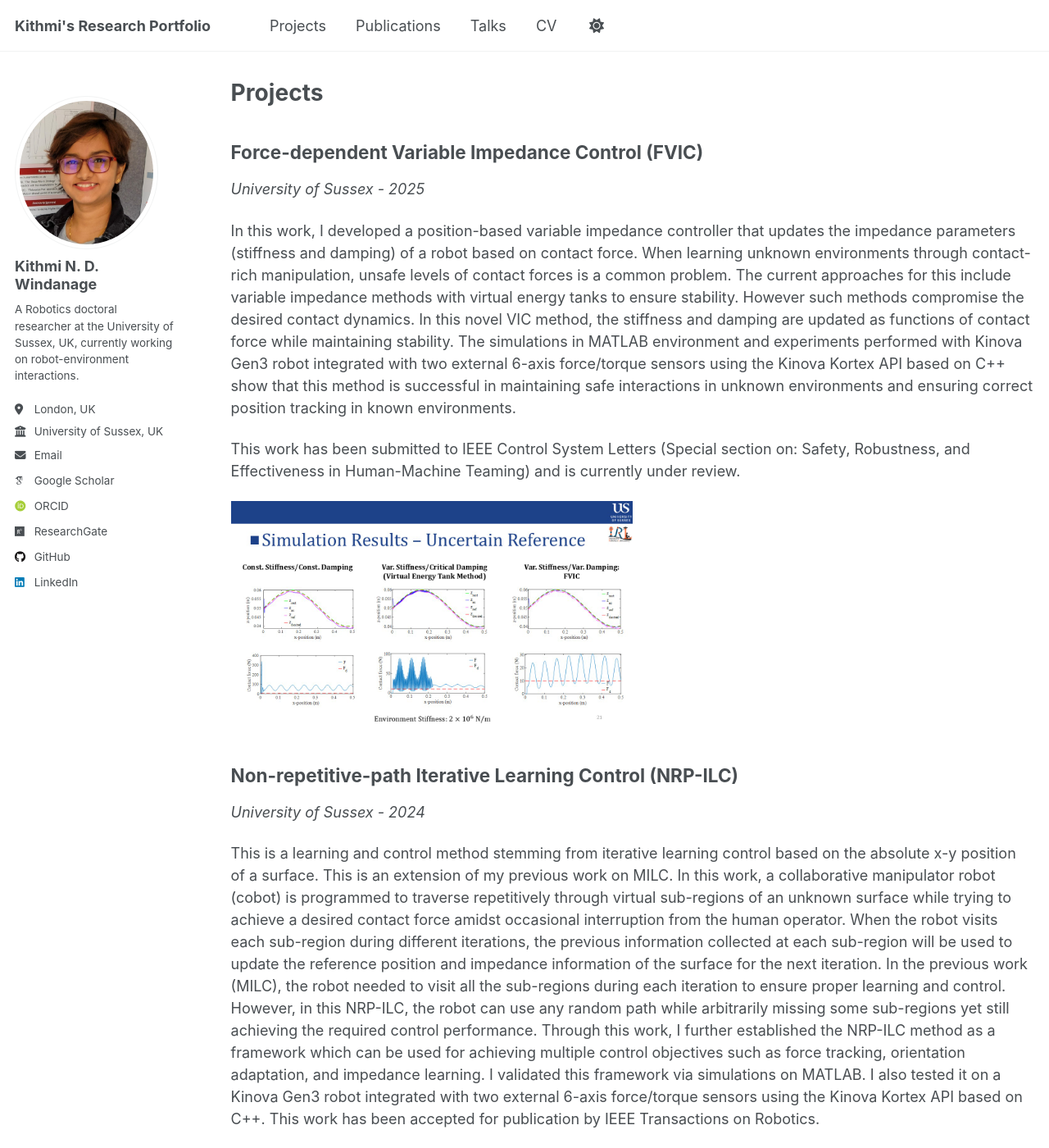
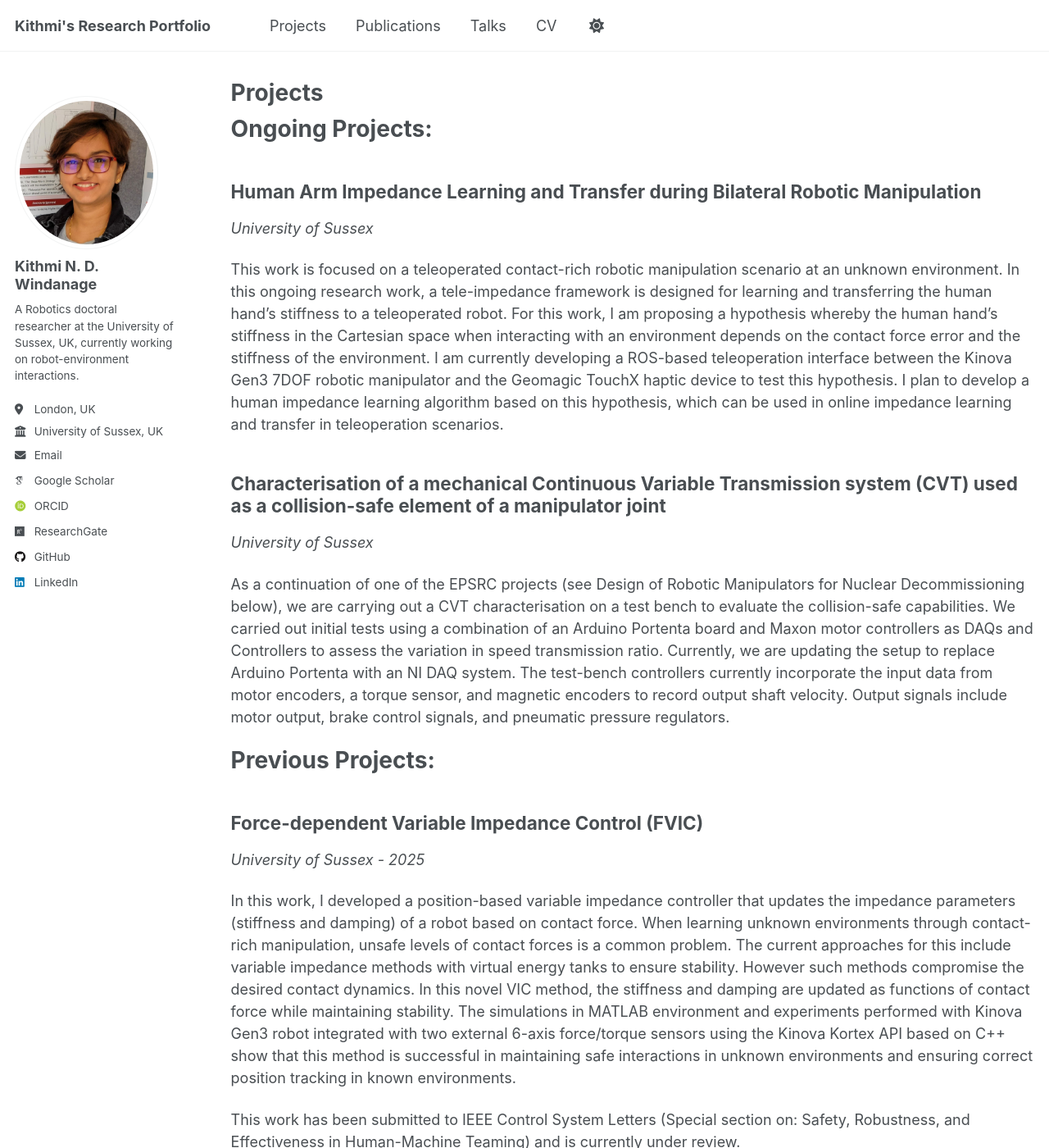
Before and after one commit to KithmiNDWidanage/KithmiNDWidanage.github.io, a Jekyll site: the page built from _pages/projects.md, in a window 1280 px wide and 1400 px high. Shown: the whole window at 82% size. Built offline with Jekyll 4.4.1, drawn with Linux system fonts in a browser that asks for light colours; some web fonts are replaced; some of the changed text lies outside the part shown.

Commit message:
Updated projects with current projects

```diff
--- a/_pages/projects.md
+++ b/_pages/projects.md
@@ -6,6 +6,21 @@ author_profile: true
 redirect_from:
   - /research
 ---
+
+# Ongoing Projects:
+
+## Human Arm Impedance Learning and Transfer during Bilateral Robotic Manipulation
+*University of Sussex*
+
+This work is focused on a teleoperated contact-rich robotic manipulation scenario at an unknown environment. In this ongoing research work, a tele-impedance framework is designed for learning and transferring the human hand’s stiffness to a teleoperated robot. For this work, I am proposing a hypothesis whereby the human hand’s stiffness in the Cartesian space when interacting with an environment depends on the contact force error and the stiffness of the environment. I am currently developing a ROS-based teleoperation interface between the Kinova Gen3 7DOF robotic manipulator and the Geomagic TouchX haptic device to test this hypothesis. I plan to develop a human impedance learning algorithm based on this hypothesis, which can be used in online impedance learning and transfer in teleoperation scenarios.
+
+## Characterisation of a mechanical Continuous Variable Transmission system (CVT) used as a collision-safe element of a manipulator joint
+*University of Sussex*
+
+As a continuation of one of the EPSRC projects (see Design of Robotic Manipulators for Nuclear Decommissioning below), we are carrying out a CVT characterisation on a test bench to evaluate the collision-safe capabilities. We carried out initial tests using a combination of an Arduino Portenta board and Maxon motor controllers as DAQs and Controllers to assess the variation in speed transmission ratio. Currently, we are updating the setup to replace Arduino Portenta with an NI DAQ system. The test-bench controllers currently incorporate the input data from motor encoders, a torque sensor, and magnetic encoders to record output shaft velocity. Output signals include motor output, brake control signals, and pneumatic pressure regulators.
+
+
+# Previous Projects:
 
 ## Force-dependent Variable Impedance Control (FVIC)
 *University of Sussex - 2025*
@@ -27,6 +42,15 @@ This work has been accepted by IEEE Transactions on Robotics for publication.
 
   <video width="568" height="320" controls loop="" muted="" autoplay="">
   <source src="https://github.com/KithmiNDWidanage/KithmiNDWidanage.github.io/raw/refs/heads/master/videos/NRP-ILC_Demo.mp4">
+</video>
+
+## Design of Robotic Manipulators for Nuclear Decommissioning
+*University of Sussex, University of Tokyo - 2022-2024*
+
+This was a part of the EPSRC project *[A Nuclear Decommissioning Manipulator with Novel Variable Impedance Actuator](https://ukerc.rl.ac.uk/cgi-bin/ercri5.pl?GChoose=gregsum&GRN=EP/W016168/1&GrantRegion=7&GrantOrg=250&HTC=50101D2C&SHTC=1B84A95;)* (EP/W016168/1), a collaboration between the University of Sussex and the University of Tokyo. Two robotic manipulators were designed for use case scenarios at Sellafield and Fukushima nuclear power plants, respectively. These manipulators were designed to be integrated with a novel continuously variable transmission system (CVT). The addition of CVT increased the strength requirement of the manipulator, which required a thorough compromise between the weight and strength of components. I carried out initial CAD-based designs of the Fukushima manipulator and detailed designs of the Sellafield manipulator. The design and optimisation of structural components through FEA, bearing selection, bolt calculations, gear calculations, shaft design, keyway design, and coupling selection were among the design work that I did. I further developed extensive design drawings that considered the design for manufacture and assembly requirements. Additionally, the procurement of standard components and the commissioning of component manufacturing were part of my responsibility.
+
+<video width="568" height="320" controls loop="" muted="" autoplay="">
+  <source src="https://github.com/KithmiNDWidanage/KithmiNDWidanage.github.io/raw/refs/heads/master/videos/Manipulators.mp4">
 </video>
 
 ## Mesh Iterative Learning Control (MILC)
```
Also changed, not shown: images/Manipulator_design.png (added), 1 other file.
